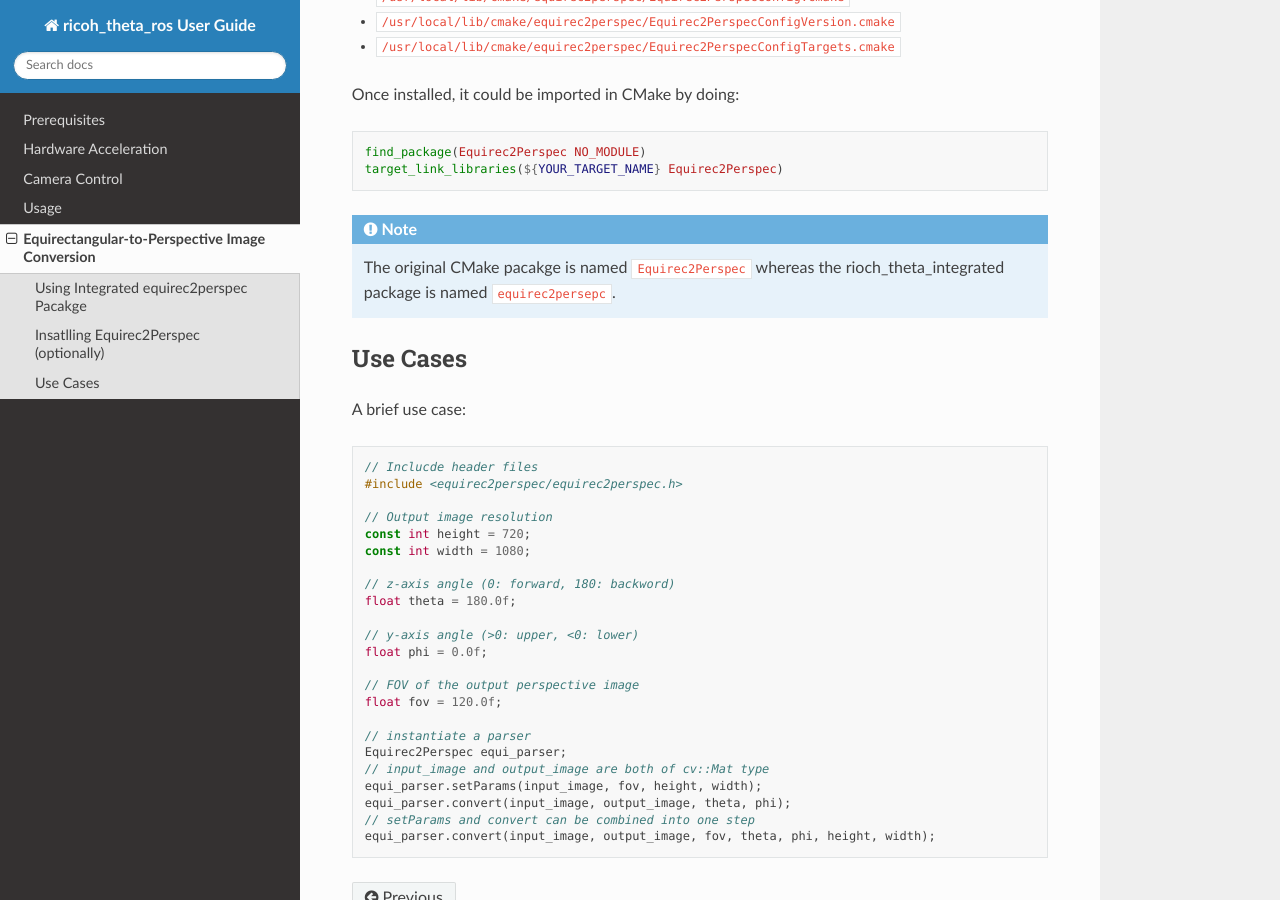
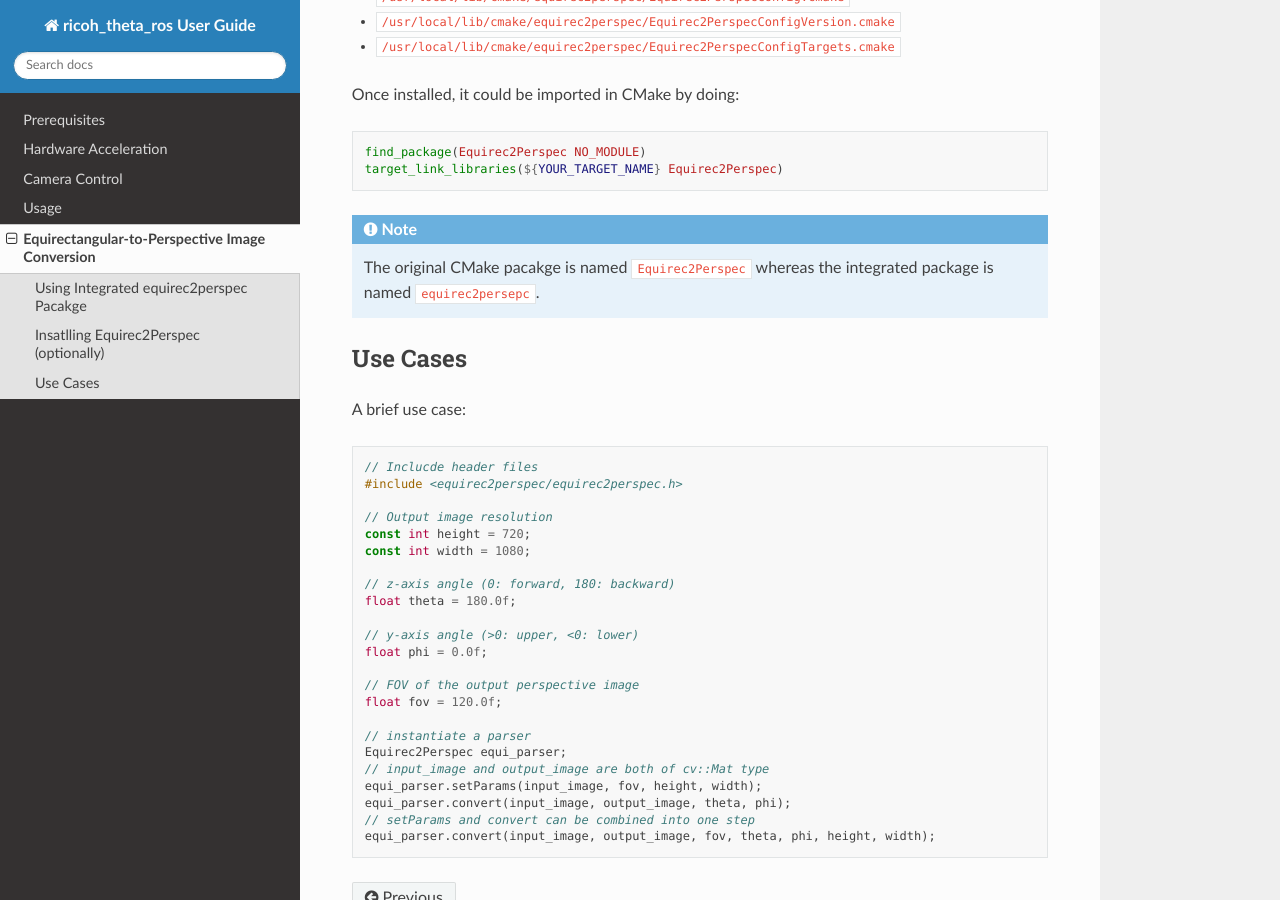
Before and after one commit to madjxatw/ricoh_theta_ros, a Sphinx documentation site: the page built from docs/equi2pers.rst, in a window 1280 px wide and 900 px high, scrolled down 1263 px. Built offline with Sphinx 7.4.7 and the Read the Docs theme 2.0.0, drawn with Linux system fonts in a browser that asks for light colours.

Commit message:
Fix docs typo

```diff
--- a/docs/equi2pers.rst
+++ b/docs/equi2pers.rst
@@ -70,7 +70,7 @@ Once installed, it could be imported in CMake by doing:
 .. note::
 
    The original CMake pacakge is named ``Equirec2Perspec`` whereas the
-   rioch_theta_integrated package is named ``equirec2persepc``.
+   integrated package is named ``equirec2persepc``.
 
 
 Use Cases
@@ -87,7 +87,7 @@ A brief use case:
    const int height = 720;
    const int width = 1080;
 
-   // z-axis angle (0: forward, 180: backword)
+   // z-axis angle (0: forward, 180: backward)
    float theta = 180.0f;
 
    // y-axis angle (>0: upper, <0: lower)
```
